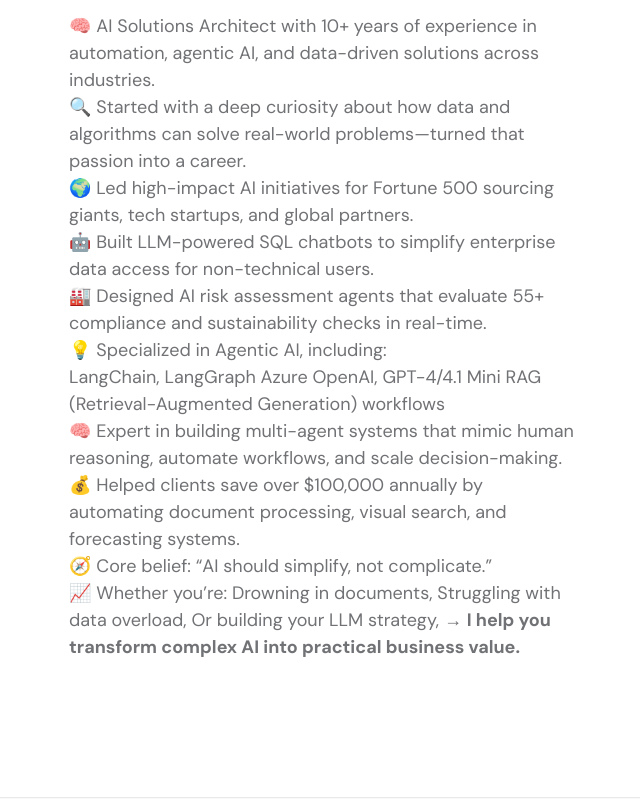
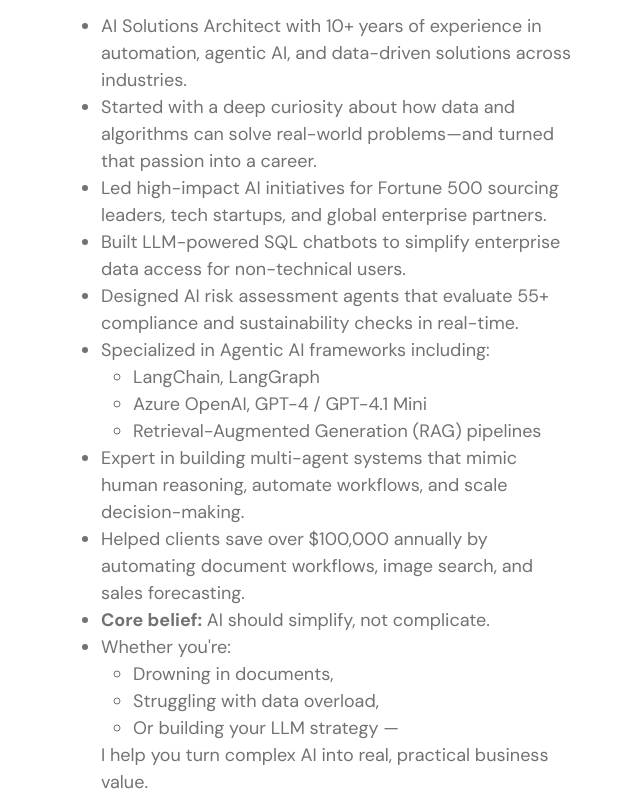
Before and after one commit to yugalahir/yugalkumar.github.io-, a plain HTML site: page index.html in a window 1280 px wide. Shown: the part 1125-1924 px from the top of the page, without its empty margins (603-1243 px from the left). Drawn offline with Linux system fonts and the light colour scheme.

Commit message:
Update index.html

```diff
--- a/index.html
+++ b/index.html
@@ -121,7 +121,7 @@
                     <div class="row">
 
                         <div class="col-lg-6 col-12">
-                            <img src="images/couple-working-from-home-together-sofa.jpg" class="about-image img-fluid" alt="">
+                            <img src="images/4.png" class="about-image img-fluid" alt="">
                         </div>
 
                         <div class="col-lg-6 col-12 mt-5 mt-lg-0">
@@ -135,39 +135,31 @@
 
                                 <h3 class="pt-2 mb-3">Founder, AI Consulting | AI Solutions Architect | Agentic AI Specialist</h3>
 
-                                <p>🧠 AI Solutions Architect with 10+ years of experience in automation, agentic AI, and data-driven solutions across industries.<br>
-
-🔍 Started with a deep curiosity about how data and algorithms can solve real-world problems—turned that passion into a career.<br>
-
-🌍 Led high-impact AI initiatives for Fortune 500 sourcing giants, tech startups, and global partners.<br>
-
-🤖 Built LLM-powered SQL chatbots to simplify enterprise data access for non-technical users.<br>
-
-🏭 Designed AI risk assessment agents that evaluate 55+ compliance and sustainability checks in real-time.<br>
-
-💡 Specialized in Agentic AI, including:<br>
-
-LangChain, LangGraph
-
-Azure OpenAI, GPT-4/4.1 Mini
-
-RAG (Retrieval-Augmented Generation) workflows<br>
-
-🧠 Expert in building multi-agent systems that mimic human reasoning, automate workflows, and scale decision-making.<br>
-
-💰 Helped clients save over $100,000 annually by automating document processing, visual search, and forecasting systems.<br>
-
-🧭 Core belief: “AI should simplify, not complicate.”<br>
-
-📈 Whether you’re:
-
-Drowning in documents,
-
-Struggling with data overload,
-
-Or building your LLM strategy,
-
-→ <b>I help you transform complex AI into practical business value.</b></p>
+                                <p><ul>
+  <li>AI Solutions Architect with 10+ years of experience in automation, agentic AI, and data-driven solutions across industries.</li>
+  <li>Started with a deep curiosity about how data and algorithms can solve real-world problems—and turned that passion into a career.</li>
+  <li>Led high-impact AI initiatives for Fortune 500 sourcing leaders, tech startups, and global enterprise partners.</li>
+  <li>Built LLM-powered SQL chatbots to simplify enterprise data access for non-technical users.</li>
+  <li>Designed AI risk assessment agents that evaluate 55+ compliance and sustainability checks in real-time.</li>
+  <li>Specialized in Agentic AI frameworks including:
+    <ul>
+      <li>LangChain, LangGraph</li>
+      <li>Azure OpenAI, GPT-4 / GPT-4.1 Mini</li>
+      <li>Retrieval-Augmented Generation (RAG) pipelines</li>
+    </ul>
+  </li>
+  <li>Expert in building multi-agent systems that mimic human reasoning, automate workflows, and scale decision-making.</li>
+  <li>Helped clients save over $100,000 annually by automating document workflows, image search, and sales forecasting.</li>
+  <li><strong>Core belief:</strong> AI should simplify, not complicate.</li>
+  <li>Whether you're:
+    <ul>
+      <li>Drowning in documents,</li>
+      <li>Struggling with data overload,</li>
+      <li>Or building your LLM strategy —</li>
+    </ul>
+    I help you turn complex AI into real, practical business value.
+  </li>
+</ul></p>
 
                             </div>
                         </div>
```
